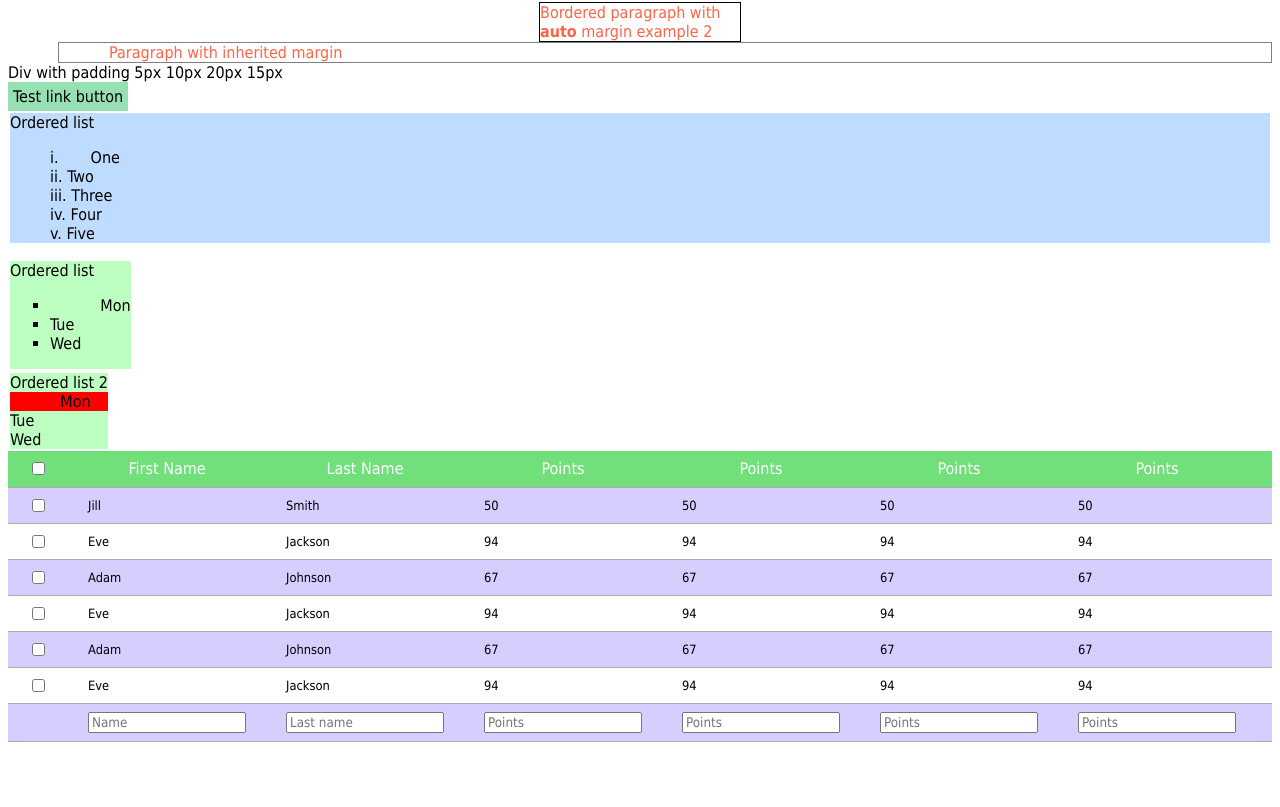
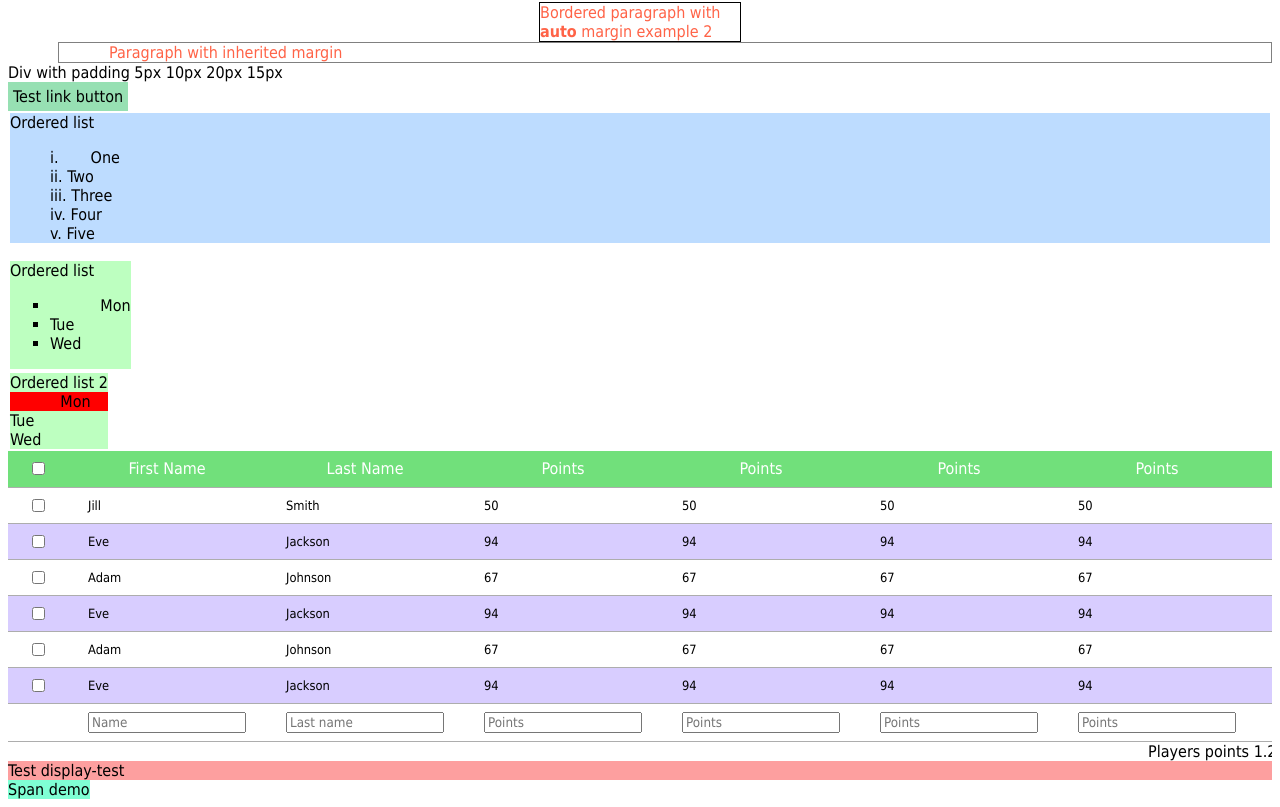
Before and after one commit to abhijeetpandit/cssPractice1, an Angular app: page / in a window 1280 px wide. Shown: the part 494-1301 px from the top of the page. Before the commit the page ends 1244 px from the top, so only its background shows below. Built offline with nearby package versions, Linux system fonts and the light colour scheme.

Commit message:
changed styles

```diff
--- a/src/app/app.component.html
+++ b/src/app/app.component.html
@@ -70,6 +70,7 @@ Ordered list
 
     <div style="overflow-x:auto;">
       <table>
+        <caption>Players points 1.2.4.0</caption>
         <tr>
             <th><input type="checkbox"></th>
           <th>First Name</th>
@@ -177,7 +178,7 @@ Ordered list
         </tr>
         <tr>
             <td></td>
-          <td><input type="text" placeholder="Name"></td>
+          <td><input type="text" placeholder="Name" style="caret-color: red;"></td>
           <td><input type="text" placeholder="Last name"></td>
           <td><input type="text" placeholder="Points"></td>
           <td><input type="text" placeholder="Points"></td>
@@ -192,4 +193,9 @@ Ordered list
         </tr>
       </table>
     </div>
+
+    <div class="display-test">
+      Test display-test
+    </div>
+    <span style="background-color: aquamarine;display:default;">Span demo</span>
 <router-outlet></router-outlet>
--- a/src/styles.css
+++ b/src/styles.css
@@ -113,6 +113,9 @@ tr:hover {
 
 table {
     border-collapse: collapse;
+    caption-side: bottom;
+    width: 100%;
+    table-layout: auto;
 }
 
 th {
@@ -122,3 +125,8 @@ th {
     font-weight: normal;
 
 }
+
+.display-test {
+    display: default;
+    background-color: #fd9f9f;
+}
```
